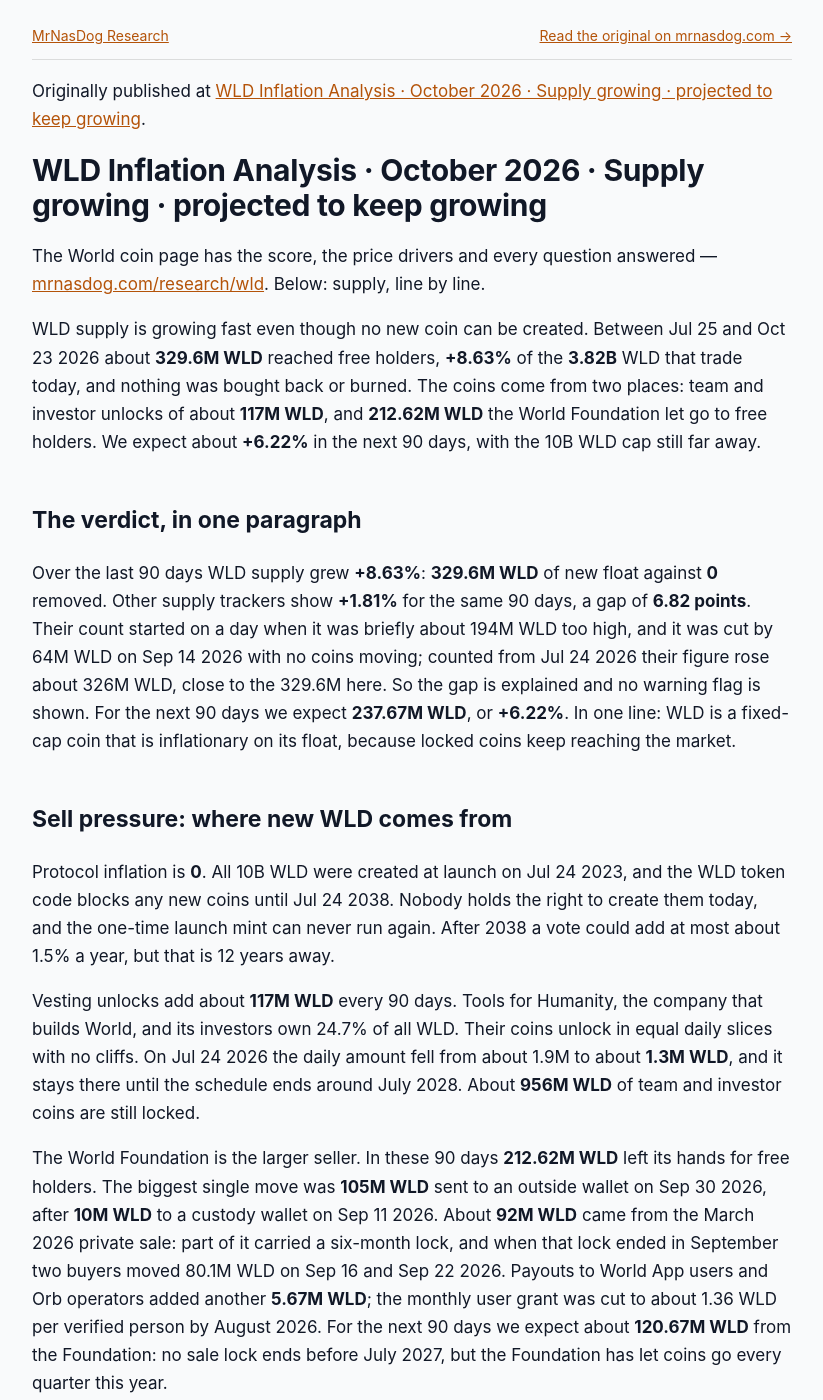
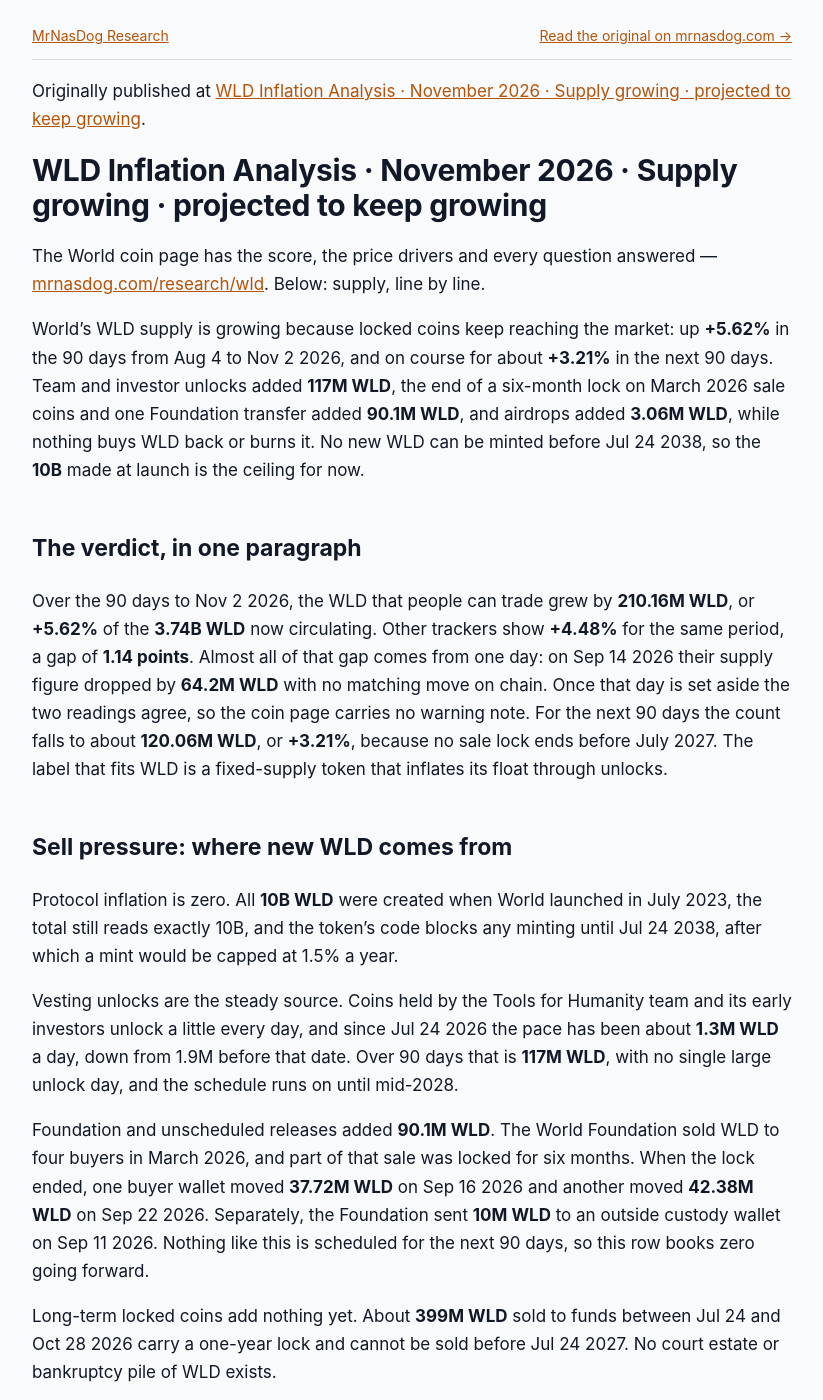
Before and after one commit to jeevansongmy-spec/mrnasdog-articles, a Jekyll site: the page built from crypto/wld-pressure-framework.md, in a window 1280 px wide and 1400 px high. Shown: the whole window, without its empty margins (228-1051 px from the left). Built offline with Jekyll 4.4.1, drawn with Linux system fonts in a browser that asks for light colours; some of the changed text lies outside the part shown.

Commit message:
publish: crypto/wld-pressure-framework

```diff
--- a/crypto/wld-pressure-framework.md
+++ b/crypto/wld-pressure-framework.md
@@ -1,67 +1,75 @@
 ---
-title:         "WLD Inflation Analysis · October 2026 · Supply growing · projected to keep growing"
-description:   "WLD (World) supply is growing: no minting until 2038, but 117M WLD of unlocks and 212.6M of Foundation releases put +8.63% net on the float in 90 days."
+title:         "WLD Inflation Analysis · November 2026 · Supply growing · projected to keep growing"
+description:   "WLD (World) supply is growing: no minting until 2038, but 117M WLD of team unlocks and 90.1M from ended sale locks put +5.62% on the float in 90 days."
 canonical_url: "https://mrnasdog.com/research/wld/inflation"
 tags:                    ["crypto", "wld", "worldcoin", "tokenomics"]
 published:     true
 ---
-Originally published at [WLD Inflation Analysis · October 2026 · Supply growing · projected to keep growing](https://mrnasdog.com/research/wld/inflation).
+Originally published at [WLD Inflation Analysis · November 2026 · Supply growing · projected to keep growing](https://mrnasdog.com/research/wld/inflation).
 
-# WLD Inflation Analysis · October 2026 · Supply growing · projected to keep growing
+# WLD Inflation Analysis · November 2026 · Supply growing · projected to keep growing
 
 <!-- main-page -->
 The World coin page has the score, the price drivers and every question answered — [mrnasdog.com/research/wld](https://mrnasdog.com/research/wld). Below: supply, line by line.
 
-WLD supply is growing fast even though no new coin can be created. Between Jul 25 and Oct 23 2026 about **329.6M WLD** reached free holders, **+8.63%** of the **3.82B** WLD that trade today, and nothing was bought back or burned. The coins come from two places: team and investor unlocks of about **117M WLD**, and **212.62M WLD** the World Foundation let go to free holders. We expect about **+6.22%** in the next 90 days, with the 10B WLD cap still far away.
+World's WLD supply is growing because locked coins keep reaching the market: up **+5.62%** in the 90 days from Aug 4 to Nov 2 2026, and on course for about **+3.21%** in the next 90 days. Team and investor unlocks added **117M WLD**, the end of a six-month lock on March 2026 sale coins and one Foundation transfer added **90.1M WLD**, and airdrops added **3.06M WLD**, while nothing buys WLD back or burns it. No new WLD can be minted before Jul 24 2038, so the **10B** made at launch is the ceiling for now.
 
 ## The verdict, in one paragraph
 
-Over the last 90 days WLD supply grew **+8.63%**: **329.6M WLD** of new float against **0** removed. Other supply trackers show **+1.81%** for the same 90 days, a gap of **6.82 points**. Their count started on a day when it was briefly about 194M WLD too high, and it was cut by 64M WLD on Sep 14 2026 with no coins moving; counted from Jul 24 2026 their figure rose about 326M WLD, close to the 329.6M here. So the gap is explained and no warning flag is shown. For the next 90 days we expect **237.67M WLD**, or **+6.22%**. In one line: WLD is a fixed-cap coin that is inflationary on its float, because locked coins keep reaching the market.
+Over the 90 days to Nov 2 2026, the WLD that people can trade grew by **210.16M WLD**, or **+5.62%** of the **3.74B WLD** now circulating. Other trackers show **+4.48%** for the same period, a gap of **1.14 points**. Almost all of that gap comes from one day: on Sep 14 2026 their supply figure dropped by **64.2M WLD** with no matching move on chain. Once that day is set aside the two readings agree, so the coin page carries no warning note. For the next 90 days the count falls to about **120.06M WLD**, or **+3.21%**, because no sale lock ends before July 2027. The label that fits WLD is a fixed-supply token that inflates its float through unlocks.
 
 ## Sell pressure: where new WLD comes from
 
-Protocol inflation is **0**. All 10B WLD were created at launch on Jul 24 2023, and the WLD token code blocks any new coins until Jul 24 2038. Nobody holds the right to create them today, and the one-time launch mint can never run again. After 2038 a vote could add at most about 1.5% a year, but that is 12 years away.
+Protocol inflation is zero. All **10B WLD** were created when World launched in July 2023, the total still reads exactly 10B, and the token's code blocks any minting until Jul 24 2038, after which a mint would be capped at 1.5% a year.
 
-Vesting unlocks add about **117M WLD** every 90 days. Tools for Humanity, the company that builds World, and its investors own 24.7% of all WLD. Their coins unlock in equal daily slices with no cliffs. On Jul 24 2026 the daily amount fell from about 1.9M to about **1.3M WLD**, and it stays there until the schedule ends around July 2028. About **956M WLD** of team and investor coins are still locked.
+Vesting unlocks are the steady source. Coins held by the Tools for Humanity team and its early investors unlock a little every day, and since Jul 24 2026 the pace has been about **1.3M WLD** a day, down from 1.9M before that date. Over 90 days that is **117M WLD**, with no single large unlock day, and the schedule runs on until mid-2028.
 
-The World Foundation is the larger seller. In these 90 days **212.62M WLD** left its hands for free holders. The biggest single move was **105M WLD** sent to an outside wallet on Sep 30 2026, after **10M WLD** to a custody wallet on Sep 11 2026. About **92M WLD** came from the March 2026 private sale: part of it carried a six-month lock, and when that lock ended in September two buyers moved 80.1M WLD on Sep 16 and Sep 22 2026. Payouts to World App users and Orb operators added another **5.67M WLD**; the monthly user grant was cut to about 1.36 WLD per verified person by August 2026. For the next 90 days we expect about **120.67M WLD** from the Foundation: no sale lock ends before July 2027, but the Foundation has let coins go every quarter this year.
+Foundation and unscheduled releases added **90.1M WLD**. The World Foundation sold WLD to four buyers in March 2026, and part of that sale was locked for six months. When the lock ended, one buyer wallet moved **37.72M WLD** on Sep 16 2026 and another moved **42.38M WLD** on Sep 22 2026. Separately, the Foundation sent **10M WLD** to an outside custody wallet on Sep 11 2026. Nothing like this is scheduled for the next 90 days, so this row books zero going forward.
 
-Long-term locked coins add **0**. There is no bankruptcy estate. The Foundation sold about **358M WLD** in July and September 2026 to investors who accepted one-year locks, so those coins do not trade yet; the first of them unlock on Jul 24 2027.
+Long-term locked coins add nothing yet. About **399M WLD** sold to funds between Jul 24 and Oct 28 2026 carry a one-year lock and cannot be sold before Jul 24 2027. No court estate or bankruptcy pile of WLD exists.
+
+User airdrops are the last and smallest source. People who verified their World ID before Jun 1 2026 still claim a monthly WLD airdrop until their 12-month cycle ends, and those claims paid out **3.06M WLD** in the window. The pace keeps slowing, because World stopped creating new airdrop cycles on Jun 1 2026.
 
 ## Buy pressure: where new WLD goes
 
-Every buy row is **0**. There is no buyback: no contract or treasury buys WLD from the market, and the World Foundation sells WLD to pay for World ID, the Orbs and its staff. There is no burn either. Apps that ask for a World ID proof pay a fee in WLD, but the fee goes to the Foundation, and burning part of it is only an idea for the future. In 90 days only about 148 WLD reached dead addresses, all of it small user mistakes.
+WLD has no buyback. The World Foundation sells WLD to fund its work and does not buy any back.
 
-The Foundation does not buy its own coin. A listed company keeps about **302M WLD** in its treasury, and investors such as large crypto funds bought WLD in this year's private sales, but they bought coins that either already trade or were never part of the float, so no buying removes WLD from the count. WLD has no staking lock that could take coins off the market.
+WLD has no fee burn either. Fees on World Chain are paid in ETH, and the WLD total stayed at exactly 10B for the whole window.
+
+No Foundation buying takes coins out of the market. A listed company, Eightco, reported about **302M WLD** on Aug 20 2026, but it buys coins that already circulate, so the count does not change.
+
+New long-term locks remove nothing from circulation. The one-year locks on the 2026 sale coins hold WLD that came straight from the Foundation, not from the market, so buy pressure for WLD stays at zero.
 
 ## Foundation and overhang
 
-The overhang is large. The community unlock contracts still hold **3.5B WLD**. The first of them, **1.75B WLD**, has unlocked to the Foundation at about 1.6M WLD a day since Jul 24 2026, and about 146.7M of it is ready to be claimed; two more contracts of 875M WLD each start in July 2029 and July 2032. On Aug 11 2026 the Foundation claimed the last 674.6M WLD of the first 3.5B tranche into its main wallet, a move inside its own custody that added nothing to the float.
+The World Foundation controls most of the WLD that is not yet circulating. Its main cold wallet holds about **1.18B WLD**. Three community unlock contracts hold another **3.5B WLD** and pay the Foundation about 1.6M WLD a day; of that, **162.6M WLD** can be claimed right now. Two working wallets hold **67.2M WLD** between them, and the airdrop wallets on World Chain hold **51.1M WLD**. None of these coins count as circulating today, and moving them between Foundation wallets changes nothing.
 
-The Foundation's main wallet now holds about **1.19B WLD**, and its payout, grant and operating wallets on World Chain and Optimism hold about **160M WLD** more. Team and investor coins still locked come to about **956M WLD**, and buyer lots under one-year locks to about **358M WLD**. We read the Foundation wallets and unlock contracts on the chain at every check: if any of these balances falls between checks, the coins that leave enter the Foundation line of the ledger at the next refresh.
+The team and investor coins still locked come to roughly **820M WLD** at the published pace, and the **399M WLD** of locked sale coins open between Jul 24 and Oct 22 2027. We count none of it until it moves. If the Foundation's cold wallet or working wallets fall between checks because coins went to outside buyers, that outflow is added to Foundation releases at the next check.
 
-## How WLD compares to other fixed-cap, unlock-driven chains
+## How WLD compares to other fixed-supply Layer 2 chains
 
-WLD sits in a different group from proof-of-stake chains like Ethereum or Solana. Those chains print new coins to pay validators, so their supply grows by protocol rule. WLD prints nothing: its 10B cap was fully created at launch, the same way many app and network tokens launch. Its growth comes from coins that already exist moving out of locks and Foundation wallets into the market, which makes WLD closer to a young unlock-driven token than to a chain with block rewards.
+WLD sits in the same family as other tokens tied to Ethereum Layer 2 networks that minted their whole supply up front and release it on a schedule. Like those tokens, WLD has no mining or staking reward that creates new coins, so all of its supply growth is coins moving from locked or Foundation hands into the market. The difference is shape: many unlock-driven tokens release large amounts on one day each month, while WLD's team and investor coins drip out every day with no cliff.
 
-Inside that group WLD stands out for two reasons. First, three quarters of all WLD belong to the community pool, and the Foundation decides when it spends them, through user grants, Orb operator pay and private sales. That makes the pace less predictable than a fixed vesting calendar. Second, there is no buyer built into the system: tokens with a fee buyback or a burn hand part of their usage back to holders, while World ID fees go to the Foundation. Until fees are large or a burn is switched on, every new WLD has to be absorbed by outside buyers.
+WLD also differs from chains whose own coin pays for gas. On networks such as Ethereum, a fee burn takes part of the new supply back. World Chain charges its fees in ETH, so heavy use of World App and World ID does not burn a single WLD, and nothing on the network buys WLD back.
 
-The slower daily unlocks since Jul 24 2026 help. Team and investor unlocks are now about 1.3M WLD a day, and the community pool unlocks about 1.6M WLD a day to the Foundation, down from about 5.1M WLD a day in total before.
+The biggest structural difference is how much stays in one set of hands. About **63%** of all WLD is still outside circulation, most of it with the World Foundation, which decides when community coins are sold, granted or locked. That makes Foundation sales, not a fixed schedule, the main swing factor in WLD's supply.
 
 ## What to watch in the next 90 days
 
-First, the Foundation's main wallet and payout wallets. A new private sale, or a large transfer to an outside wallet like the 105M WLD of Sep 30 2026, would add to the Foundation line; sales that carry a one-year lock would not.
+Team and investor unlocks continue at about 1.3M WLD a day through Jan 31 2027, adding roughly 117M WLD over the next 90 days.
 
-Second, the 146.7M WLD already claimable in the community unlock contract. A claim into the Foundation's own wallet changes nothing; only what moves on from there reaches the market.
+The Foundation can claim the 162.6M WLD already released by its community unlock contract at any time; a claim alone adds nothing, but a sale of those coins after Nov 2 2026 would add to Foundation releases.
 
-Third, World ID fees. The banking, finance and Zoom products launched on Oct 18 2026 charge apps in WLD. If the Foundation ever burns part of those fees, WLD would get its first buy-side line.
+Monthly airdrop claims keep shrinking as 12-month cycles end, and the last cycles started before Jun 1 2026 finish by May 31 2027.
 
-Fourth, the steady team and investor unlocks of about 1.3M WLD a day through Jan 21 2027. No cliff falls in this period; the next dated release is the end of the first sale locks on Jul 24 2027.
+A US spot WLD fund filed on Jul 20 2026 is still waiting to start trading; if it opens, its buying would come from coins that already circulate.
+
+The first locked sale coins open on Jul 24 2027, after this window, and that date is the next large step in WLD's supply.
 
 ## Summary
 
-WLD is a fixed-cap coin whose float still grows fast: about **329.6M WLD**, or **+8.63%**, reached free holders in the last 90 days, and about **+6.22%** is expected in the next 90. The new coins come from team and investor unlocks of about 1.3M WLD a day and from World Foundation releases and sales, and nothing is bought back or burned. The main risk is the size of what is still held back: 3.5B WLD in community unlock contracts, 1.19B WLD in the Foundation's main wallet and about 956M WLD of locked team and investor coins. The 10B WLD cap holds until 2038, but most of it has not reached the market yet.
+WLD's supply grew **+5.62%** over the 90 days to Nov 2 2026 and should grow about **+3.21%** over the next 90 days. Team and investor unlocks of about 1.3M WLD a day are the steady source, and the end of a six-month lock on March 2026 sale coins added a one-time **80.1M WLD** in September. WLD has no buyback and no burn, so nothing offsets these unlocks. The main risk is the World Foundation, which holds billions of WLD and about 399M WLD of locked sale coins that open from Jul 24 2027, while no new WLD can be minted before Jul 24 2038.
 
 ---
 
-*MrNasDog Pressure Framework analysis of WLD, Metric 1 — Inflation. Data + explanation only. Not financial advice. Checked Oct 23 2026.*
+*MrNasDog Pressure Framework analysis of WLD, Metric 1 — Inflation. Data + explanation only. Not financial advice. Checked Nov 2 2026.*
```
